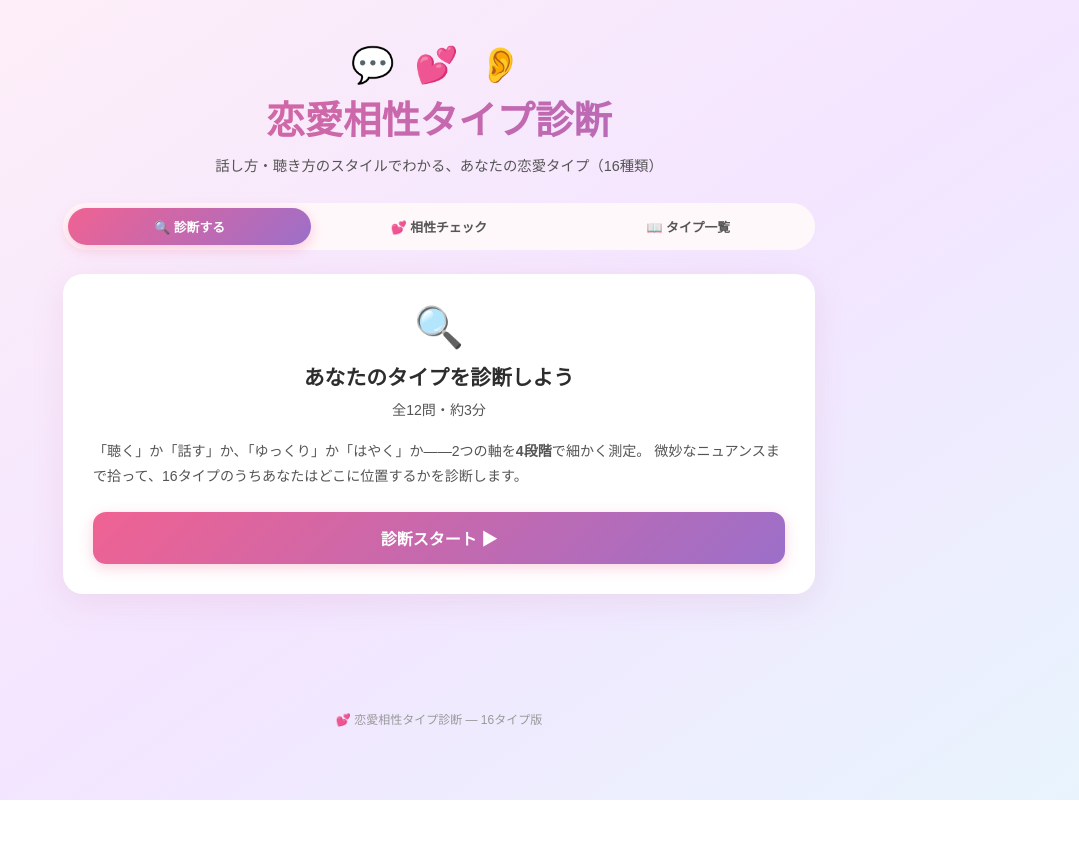
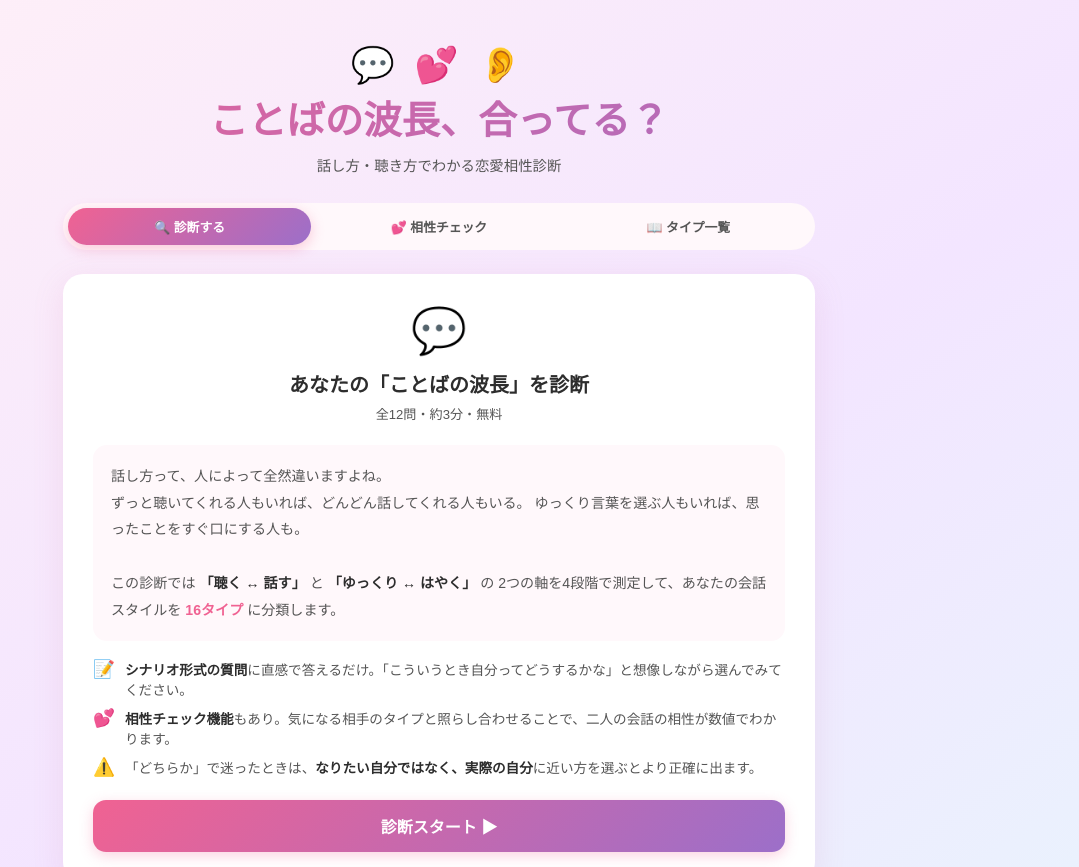
Before and after one commit to ryuseisajoja/renai, a plain HTML site: page index.html in a window 1280 px wide. Shown: the top 867 px of the page, without its empty margins (201-1280 px from the left). Before the commit the page ends 800 px from the top, so only its background shows below. Drawn offline with Linux system fonts and the light colour scheme.

Commit message:
Add files via upload

```diff
--- a/index.html
+++ b/index.html
@@ -3,7 +3,7 @@
 <head>
   <meta charset="UTF-8">
   <meta name="viewport" content="width=device-width, initial-scale=1.0">
-  <title>恋愛相性タイプ診断 💕</title>
+  <title>ことばの波長、合ってる？💕 恋愛相性診断</title>
   <style>
     :root {
       --pink: #f06292;
@@ -263,8 +263,8 @@
 
 <header>
   <div class="header-emojis">💬 💕 👂</div>
-  <h1>恋愛相性タイプ診断</h1>
-  <p>話し方・聴き方のスタイルでわかる、あなたの恋愛タイプ（16種類）</p>
+  <h1>ことばの波長、合ってる？</h1>
+  <p>話し方・聴き方でわかる恋愛相性診断</p>
 </header>
 
 <main>
@@ -278,15 +278,38 @@
   <div id="tab-diagnose" class="section active">
 
     <div id="q-start" class="card">
-      <div style="text-align:center;margin-bottom:20px;">
-        <div style="font-size:2.5rem;margin-bottom:10px;">🔍</div>
-        <h2 style="font-size:1.3rem;margin-bottom:8px;">あなたのタイプを診断しよう</h2>
-        <p style="color:var(--text-mid);font-size:0.88rem;">全12問・約3分</p>
+      <div style="text-align:center;margin-bottom:22px;">
+        <div style="font-size:2.8rem;margin-bottom:12px;">💬</div>
+        <h2 style="font-size:1.25rem;font-weight:900;margin-bottom:6px;">あなたの「ことばの波長」を診断</h2>
+        <p style="color:var(--text-mid);font-size:0.82rem;">全12問・約3分・無料</p>
       </div>
-      <p style="color:var(--text-mid);font-size:0.88rem;line-height:1.8;margin-bottom:22px;">
-        「聴く」か「話す」か、「ゆっくり」か「はやく」か——2つの軸を<strong>4段階</strong>で細かく測定。
-        微妙なニュアンスまで拾って、16タイプのうちあなたはどこに位置するかを診断します。
-      </p>
+
+      <div style="background:var(--pink-pale);border-radius:14px;padding:18px;margin-bottom:18px;">
+        <p style="font-size:0.88rem;line-height:1.9;color:var(--text-mid);">
+          話し方って、人によって全然違いますよね。<br>
+          ずっと聴いてくれる人もいれば、どんどん話してくれる人もいる。
+          ゆっくり言葉を選ぶ人もいれば、思ったことをすぐ口にする人も。<br><br>
+          この診断では <strong style="color:var(--text-dark);">「聴く ↔ 話す」</strong> と
+          <strong style="color:var(--text-dark);">「ゆっくり ↔ はやく」</strong> の
+          2つの軸を4段階で測定して、あなたの会話スタイルを <strong style="color:var(--pink);">16タイプ</strong> に分類します。
+        </p>
+      </div>
+
+      <div style="display:flex;flex-direction:column;gap:9px;margin-bottom:22px;">
+        <div style="display:flex;align-items:flex-start;gap:10px;font-size:0.85rem;color:var(--text-mid);">
+          <span style="font-size:1.1rem;flex-shrink:0;">📝</span>
+          <span><strong style="color:var(--text-dark);">シナリオ形式の質問</strong>に直感で答えるだけ。「こういうとき自分ってどうするかな」と想像しながら選んでみてください。</span>
+        </div>
+        <div style="display:flex;align-items:flex-start;gap:10px;font-size:0.85rem;color:var(--text-mid);">
+          <span style="font-size:1.1rem;flex-shrink:0;">💕</span>
+          <span><strong style="color:var(--text-dark);">相性チェック機能</strong>もあり。気になる相手のタイプと照らし合わせることで、二人の会話の相性が数値でわかります。</span>
+        </div>
+        <div style="display:flex;align-items:flex-start;gap:10px;font-size:0.85rem;color:var(--text-mid);">
+          <span style="font-size:1.1rem;flex-shrink:0;">⚠️</span>
+          <span>「どちらか」で迷ったときは、<strong style="color:var(--text-dark);">なりたい自分ではなく、実際の自分</strong>に近い方を選ぶとより正確に出ます。</span>
+        </div>
+      </div>
+
       <button class="btn-full" onclick="startQuiz()">診断スタート ▶</button>
     </div>
 
```
